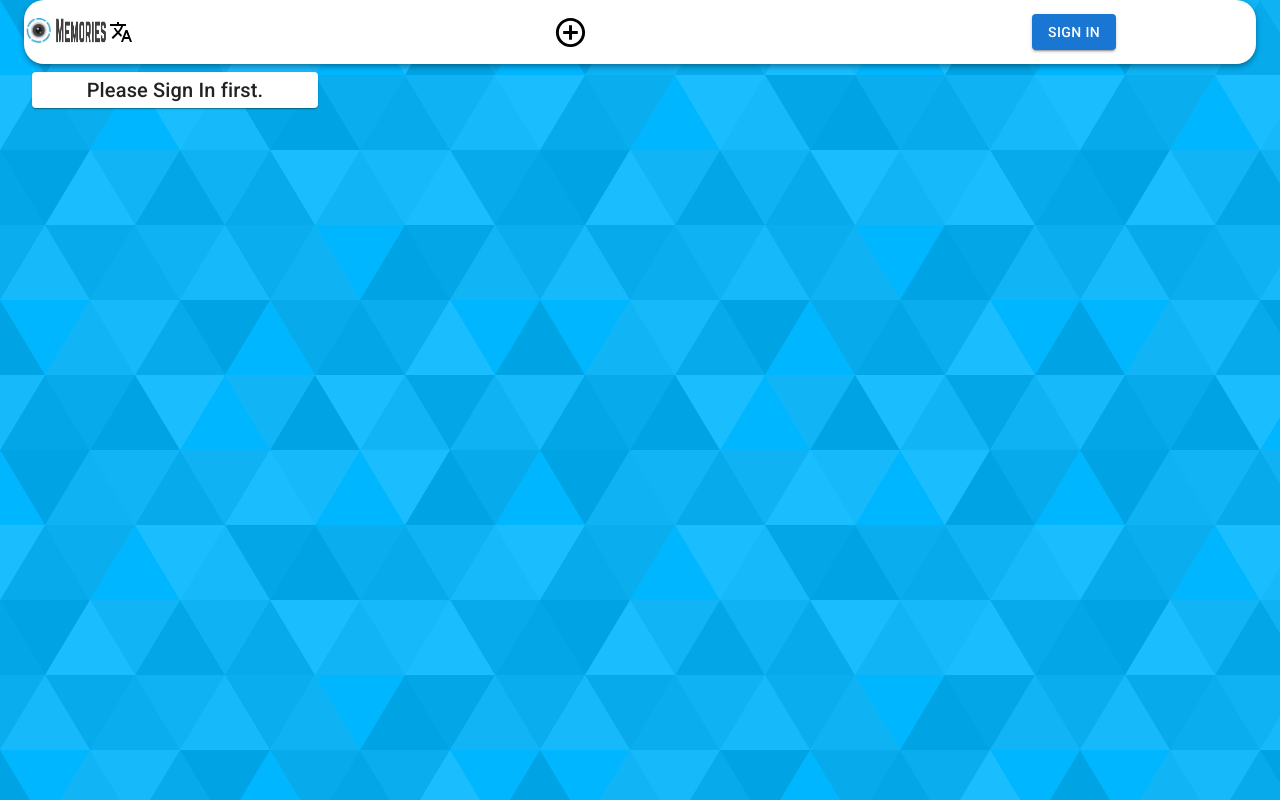
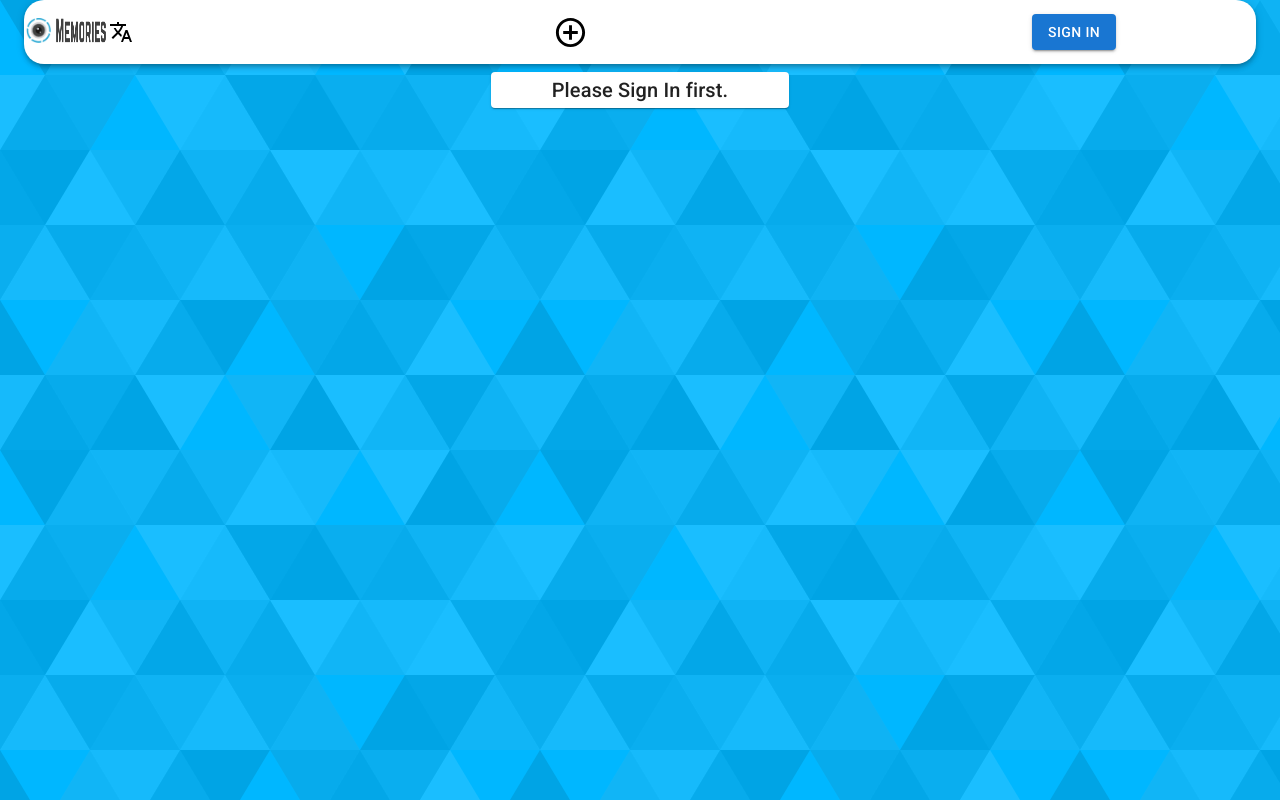
Before and after one commit to HKBrianNg/memories-client, a React (Create React App) app: page /posts/create in a window 1280 px wide. Built offline with nearby package versions, Linux system fonts and the light colour scheme.

Commit message:
fix post create

```diff
--- a/src/components/Posts/PostCreate.js
+++ b/src/components/Posts/PostCreate.js
@@ -1,22 +1,17 @@
-import {Grow, Grid} from '@mui/material';
+import {Grid} from '@mui/material';
 import React, {useState} from 'react';
-import Posts from './Posts';
 import Form from '../Form/Form';
 
 function PostCreate() {
     const [currentId, setcurrentId] = useState(0);
 
     return (
-        <Grow in>
-            <Grid container direction={{xs:'column-reverse', sm:'column-reverse', md: 'row'}} p={1} justify="space-between" alignItems="stretch" spacing={3}>
-                <Grid item xs={12} sm={6} md={3}>
-                    <Form currentId={currentId} setcurrentId={setcurrentId}/>
-                </Grid>
-                <Grid item xs={12} sm={6} md={9}>
-                    {/* <Posts setcurrentId={setcurrentId}/> */}
-                </Grid>
+        <Grid container p={1} justifyContent="space-around" alignItems="center" spacing={1}>
+            <Grid item xs={12} sm={6} md={3}>
+                <Form currentId={currentId} setcurrentId={setcurrentId}/>
             </Grid>
-        </Grow>
+        </Grid>
+
 
     )
 }
```
